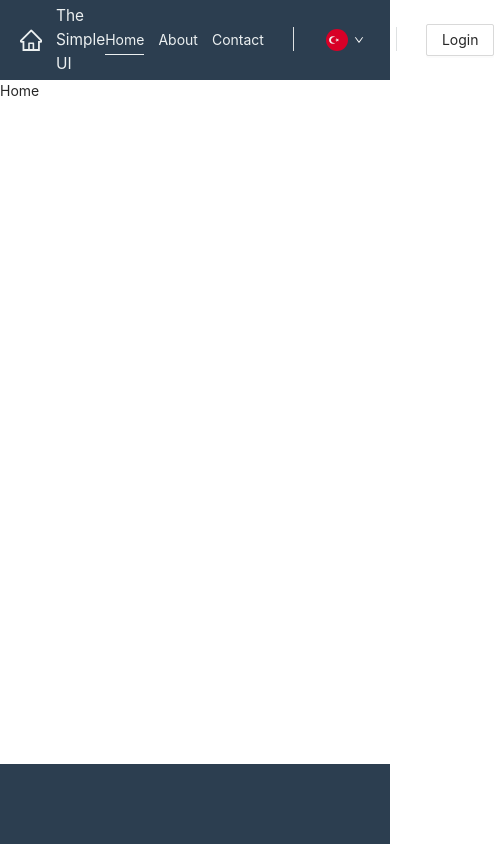
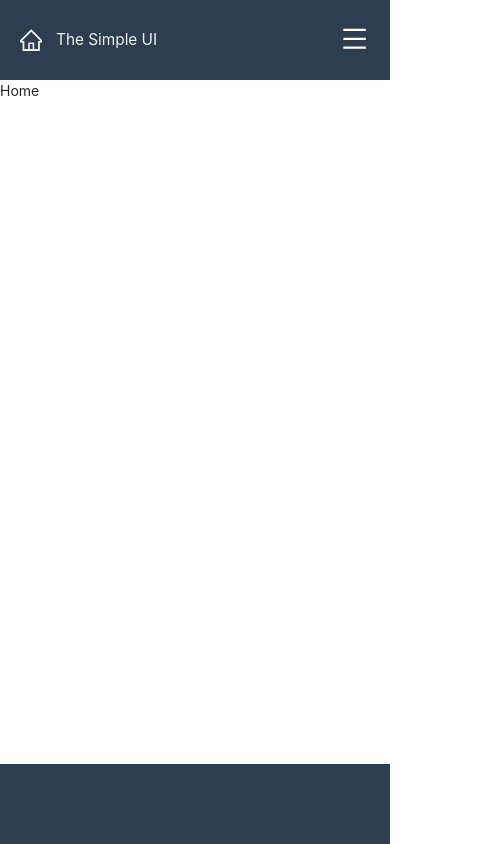
Before and after one commit to emrerdem1/simple-ui, a React (Create React App) app: page / in a window 390 px wide. Shown: the whole page, 494 px wide, since content can reach past the window. Built offline with nearby package versions, Linux system fonts and the light colour scheme.

Commit message:
Handle collapse state, implement sidebar on mobile

```diff
--- a/src/SimpleUI.tsx
+++ b/src/SimpleUI.tsx
@@ -2,7 +2,7 @@ import './SimpleUI.scss';
 import styled from '@emotion/styled';
 import FooterView from './components/FooterView';
 import NavigationView from './components/navigation/NavigationView';
-import PageRoutes from './components/Routes';
+import PageRoutes from './components/PageRoutes';
 
 const LayoutContainer = styled.div`
   display: flex;
--- a/src/components/navigation/LanguageSelectionView.tsx
+++ b/src/components/navigation/LanguageSelectionView.tsx
@@ -5,7 +5,7 @@ import { DownOutlined } from '@ant-design/icons';
 
 const DropdownContainer = styled.div`
   .ant-dropdown-trigger {
-    width: 44px;
+    width: 3em;
     display: flex;
     align-items: center;
     justify-content: center;
--- a/src/components/navigation/LinksView.tsx
+++ b/src/components/navigation/LinksView.tsx
@@ -13,12 +13,21 @@ const LinksContainer = styled.div`
     &.active::after {
       content: '';
       position: absolute;
-      bottom: -4px;
+      bottom: -0.4em;
       left: 0px;
       height: 1px;
       width: 100%;
       background-color: #ecf0f1;
     }
+  }
+
+  @media only screen and (max-width: 768px) {
+    color: black;
+    flex-direction: column;
+    row-gap: 1em;
+    text-align: center;
+    margin-bottom: 1em;
+  }
 `;
 
 const LinksView: React.FC = () => {
--- a/src/components/navigation/NavigationView.tsx
+++ b/src/components/navigation/NavigationView.tsx
@@ -9,7 +9,6 @@ const NavContainer = styled.div`
   align-items: center;
   height: 80px;
   background-color: #2c3e50;
-  padding: 0 1.4em;
 `;
 
 const NavigationView: React.FC = () => {
--- a/src/components/navigation/PreferencesView.tsx
+++ b/src/components/navigation/PreferencesView.tsx
@@ -4,29 +4,87 @@ import LanguageSelectionView from './LanguageSelectionView';
 import LoginView from './LoginView';
 import LinksView from './LinksView';
 import { Divider } from 'antd';
+import { CloseOutlined, MenuOutlined } from '@ant-design/icons';
 
-const PreferencesContainer = styled.div`
+interface MobileCollapseProps {
+  isVisibleOnMobile: boolean;
+}
+
+const Container = styled.div`
+  position: relative;
+  height: 100%;
+  display: flex;
+  padding-right: 1.4em;
+`;
+
+const PreferencesContainer = styled.div<MobileCollapseProps>`
   display: flex;
   align-items: center;
   column-gap: 1.5em;
-  height: 100%;
 
   .ant-divider {
     height: 30%;
     background-color: #ecf0f1;
   }
+
+  @media only screen and (max-width: 768px) {
+    display: ${(props) => (!props.isVisibleOnMobile ? 'none' : 'flex')};
+    position: absolute;
+    right: 0;
+    top: 0;
+    height: 100vh;
+    width: 250px;
+    flex-direction: column;
+    justify-content: center;
+    background: #59799a;
+
+    .ant-divider {
+      height: unset;
+      width: 50%;
+      min-width: auto;
+    }
+  }
+`;
+
+const MobileCollapseItem = styled.div`
+  position: absolute;
+  z-index: 1;
+  right: 0;
+  top: 50%;
+  transform: translateY(-50%);
+  color: white;
+  font-size: 1.8em;
+  padding: 0.2em 0.4em;
+  margin-right: 0.5em;
+  cursor: pointer;
+
+  @media only screen and (min-width: 768px) {
+    display: none;
   }
 `;
 
 const PreferencesView: React.FC = () => {
+  const [isMobileMenuShown, setIsMobileMenuShown] = React.useState(false);
+
+  const dividerItem = (
+    <Divider type={isMobileMenuShown ? 'horizontal' : 'vertical'} />
+  );
+
   return (
-    <PreferencesContainer>
+    <Container>
+      <MobileCollapseItem
+        onClick={() => setIsMobileMenuShown(!isMobileMenuShown)}
+      >
+        {isMobileMenuShown ? <CloseOutlined /> : <MenuOutlined />}
+      </MobileCollapseItem>
+      <PreferencesContainer isVisibleOnMobile={isMobileMenuShown}>
         <LinksView />
-      <Divider type="vertical" />
+        {dividerItem}
         <LanguageSelectionView />
-      <Divider type="vertical" />
+        {dividerItem}
         <LoginView />
       </PreferencesContainer>
+    </Container>
   );
 };
 
--- a/src/components/navigation/TitleView.tsx
+++ b/src/components/navigation/TitleView.tsx
@@ -7,6 +7,7 @@ const TitleContainer = styled.div`
   align-items: center;
   column-gap: 1em;
   color: #ecf0f1;
+  padding-left: 1.4em;
 
   .anticon {
     font-size: 1.6em;
```
Also changed, not shown: src/components/PageRoutes.tsx (renamed from src/components/Routes.tsx). Lines whose indentation alone changed are shown as unchanged.
